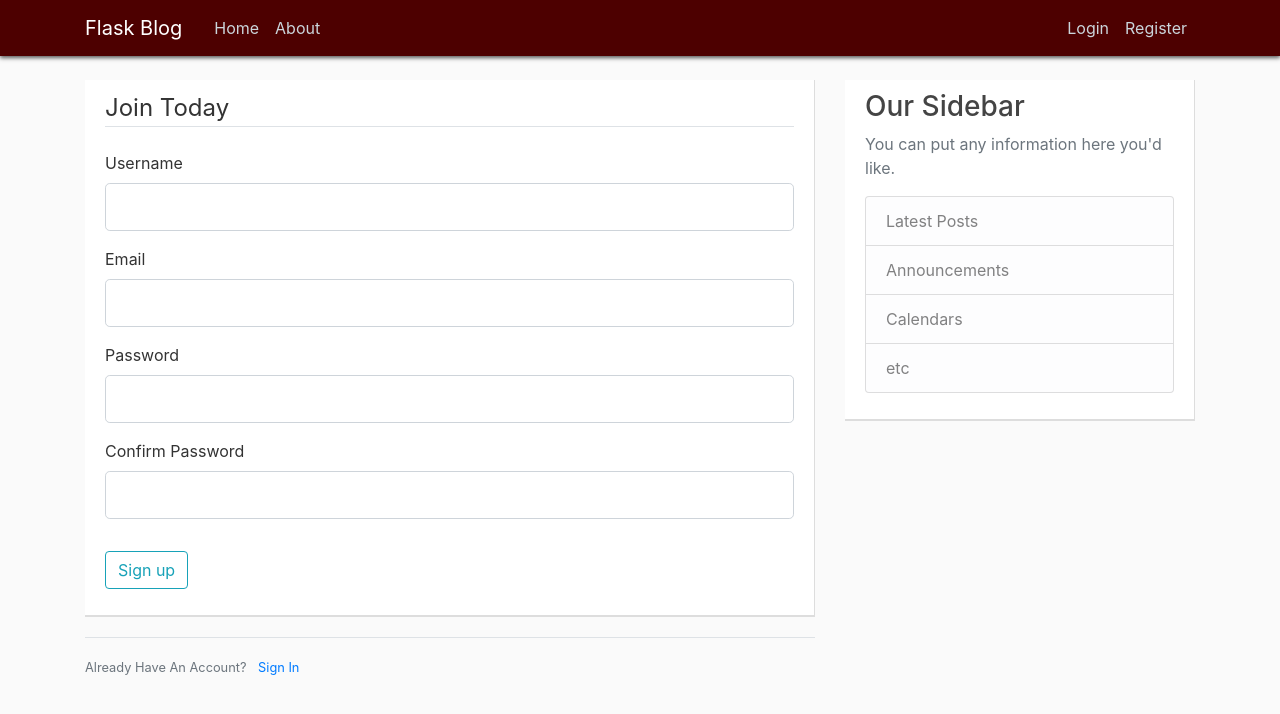
After one commit to JuliaMatejko/PyFlaskBlog, a Flask app: page /register in a window 1280 px wide. The commit adds this page. Shown: the top 714 px of the page. Run offline with Flask 2, Linux system fonts and the light colour scheme; some libraries are stand-ins or nearby versions.

Commit message:
Modified pyflaskblog.py and layout. Added forms.py, login and register templates

```diff
--- /dev/null
+++ b/forms.py
@@ -0,0 +1,21 @@
+from flask_wtf import FlaskForm
+from wtforms import StringField, PasswordField, SubmitField, BooleanField
+from wtforms.validators import DataRequired, Length, Email, EqualTo
+
+class RegistrationForm(FlaskForm):
+	username = StringField('Username',
+							validators=[DataRequired(), Length(min=2, max=20)])
+	email = StringField('Email',
+						validators=[DataRequired(), Email()])
+	password = PasswordField('Password', validators=[DataRequired()])
+	confirm_password = PasswordField('Confirm Password',
+									validators=[DataRequired(), EqualTo('password')])
+	submit = SubmitField('Sign up')
+
+
+class LoginForm(FlaskForm):
+	email = StringField('Email',
+						validators=[DataRequired(), Email()])
+	password = PasswordField('Password', validators=[DataRequired()])
+	remember = BooleanField('Remember Me')
+	submit = SubmitField('Login')
--- a/pyflaskblog.py
+++ b/pyflaskblog.py
@@ -1,5 +1,8 @@
-from flask import Flask, render_template, url_for
+from flask import Flask, render_template, url_for, flash, redirect
+from forms import RegistrationForm, LoginForm
 app = Flask(__name__)
+
+app.config['SECRET_KEY'] = 'b20c68a30c0abd0eced2aa5033313d31'
 
 posts = [
 	{
@@ -22,10 +25,32 @@ posts = [
 def home():
     return render_template('home.html', posts=posts)
 
+
 @app.route('/about')
 def about():
     return render_template('about.html', title='About')
 
 
+@app.route('/register', methods=['GET', 'POST'])
+def register():
+	form = RegistrationForm()
+	if form.validate_on_submit():
+		flash(f'Account created for {form.username.data}!','success')
+		return redirect(url_for('home'))
+	return render_template('register.html', title='Register', form=form)
+
+
+@app.route('/login', methods=['GET', 'POST'])
+def login():
+	form = LoginForm()
+	if form.validate_on_submit():
+		if form.email.data == 'admin@blog.com' and form.password.data == 'password':
+			flash('You have been successfully logged in.', 'success')
+			return redirect(url_for('home'))
+		else:
+			flash('Login unsuccessful. Please check username and password', 'danger')
+	return render_template('login.html', title='Login', form=form)
+
+
 if __name__ == '__main__':
 	app.run(debug=True)
--- a/templates/layout.html
+++ b/templates/layout.html
@@ -26,13 +26,13 @@
 	      </button>
 	      <div class="collapse navbar-collapse" id="navbarToggle">
 	        <div class="navbar-nav mr-auto">
-	          <a class="nav-item nav-link" href="/">Home</a>
-	          <a class="nav-item nav-link" href="/about">About</a>
+	          <a class="nav-item nav-link" href="{{ url_for('home') }}">Home</a>
+	          <a class="nav-item nav-link" href="{{ url_for('about') }}"">About</a>
 	        </div>
 	        <!-- Navbar Right Side -->
 	        <div class="navbar-nav">
-	          <a class="nav-item nav-link" href="/login">Login</a>
-	          <a class="nav-item nav-link" href="/register">Register</a>
+	          <a class="nav-item nav-link" href="{{ url_for('login') }}"">Login</a>
+	          <a class="nav-item nav-link" href="{{ url_for('register') }}"">Register</a>
 	        </div>
 	      </div>
 	    </div>
@@ -41,6 +41,15 @@
 	<main role="main" class="container">
 	  <div class="row">
 	    <div class="col-md-8">
+	    	{% with messages = get_flashed_messages(with_categories=true) %}
+	      		{% if messages %}
+	      			{% for category, message in messages %}
+	      				<div class="alert alert-{{ category }}">
+	      					{{ message }}
+	      				</div>
+	      			{% endfor %}
+	    		{% endif %}
+	       	{% endwith %}
 	      {% block content %}{% endblock %}
 	    </div>
 	    <div class="col-md-4">
--- /dev/null
+++ b/templates/register.html
@@ -0,0 +1,72 @@
+{% extends "layout.html" %}
+{% block content %}
+	<div class="content-section">
+		<form method="POST" action="">
+			{{ form.hidden_tag() }}
+			<fieldset class="form-group">
+				<legend class="border-bottom mb-4">Join Today</legend>
+				<div class="form-group">
+					{{ form.username.label(class="form-control-label") }}
+
+					{% if form.username.errors %}
+						{{ form.username(class="form-control form-control-lg is-invalid") }}
+						<div class="invalid-feedback">
+							{% for error in form.username.errors %}
+								<span>{{ error }}</span>
+							{% endfor %}
+						</div>
+					{% else %}
+						{{ form.username(class="form-control form-control-lg") }}
+					{% endif %}
+				</div>
+				<div class="form-group">
+					{{ form.email.label(class="form-control-label") }}
+					{% if form.email.errors %}
+						{{ form.email(class="form-control form-control-lg is-invalid") }}
+						<div class="invalid-feedback">
+							{% for error in form.email.errors %}
+								<span>{{ error }}</span>
+							{% endfor %}
+						</div>
+					{% else %}
+						{{ form.email(class="form-control form-control-lg") }}
+					{% endif %}
+				</div>
+				<div class="form-group">
+					{{ form.password.label(class="form-control-label") }}
+					{% if form.password.errors %}
+						{{ form.password(class="form-control form-control-lg is-invalid") }}
+						<div class="invalid-feedback">
+							{% for error in form.password.errors %}
+								<span>{{ error }}</span>
+							{% endfor %}
+						</div>
+					{% else %}
+						{{ form.password(class="form-control form-control-lg") }}
+					{% endif %}
+				</div>
+				<div class="form-group">
+					{{ form.confirm_password.label(class="form-control-label") }}
+					{% if form.confirm_password.errors %}
+						{{ form.confirm_password(class="form-control form-control-lg is-invalid") }}
+						<div class="invalid-feedback">
+							{% for error in form.confirm_password.errors %}
+								<span>{{ error }}</span>
+							{% endfor %}
+						</div>
+					{% else %}
+						{{ form.confirm_password(class="form-control form-control-lg") }}
+					{% endif %}
+				</div>
+			</fieldset>
+			<div class="form-group">
+				{{ form.submit(class="btn btn-outline-info") }}
+			</div>
+		</form>
+	</div>
+	<div class="border-top pt-3">
+		<small class="text-muted">
+			Already Have An Account? <a class="ml-2" href="{{ url_for('login') }}">Sign In</a>
+		</small>
+	</div>
+{% endblock content %}
```
Also changed, not shown: templates/login.html (added, +53 -0 lines).
